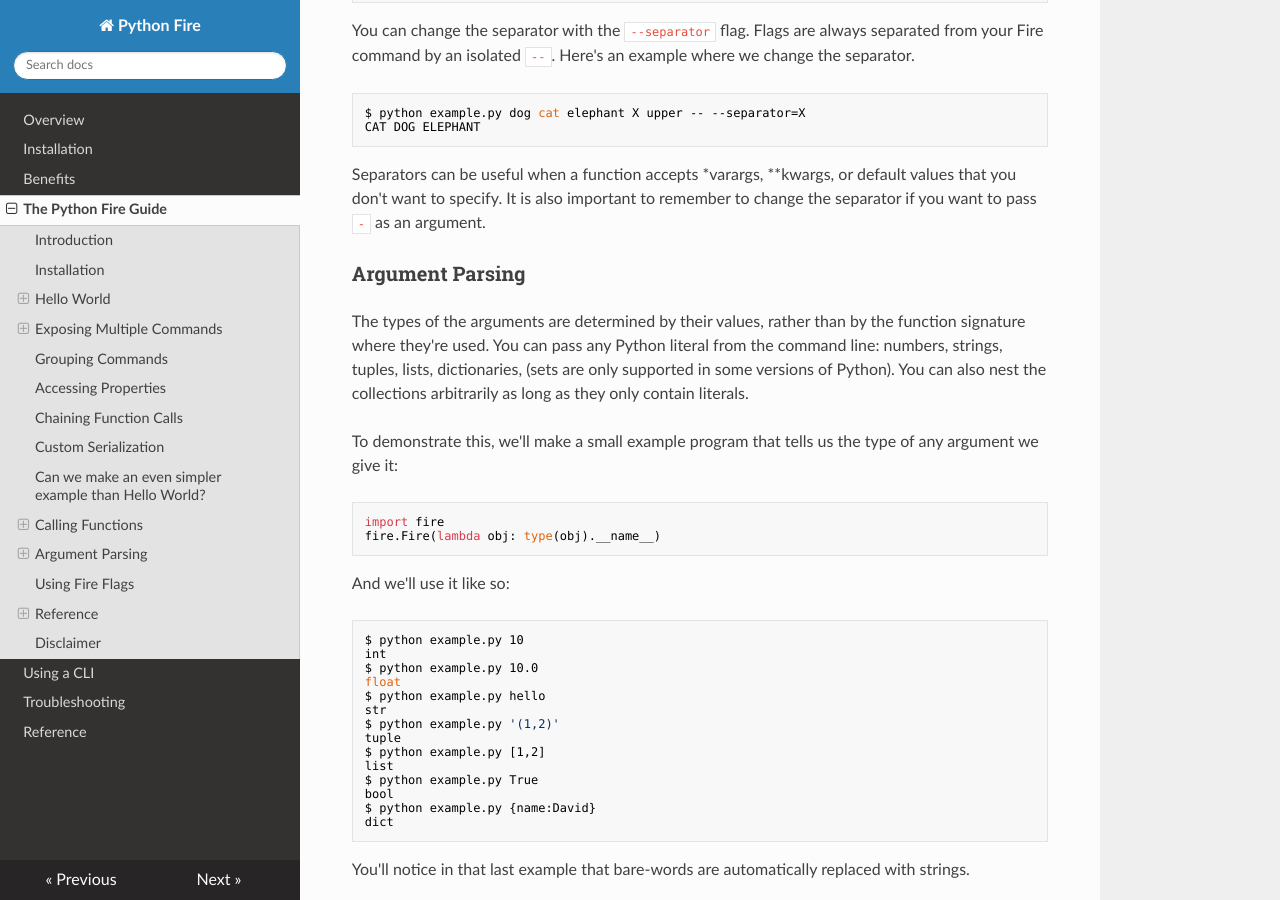
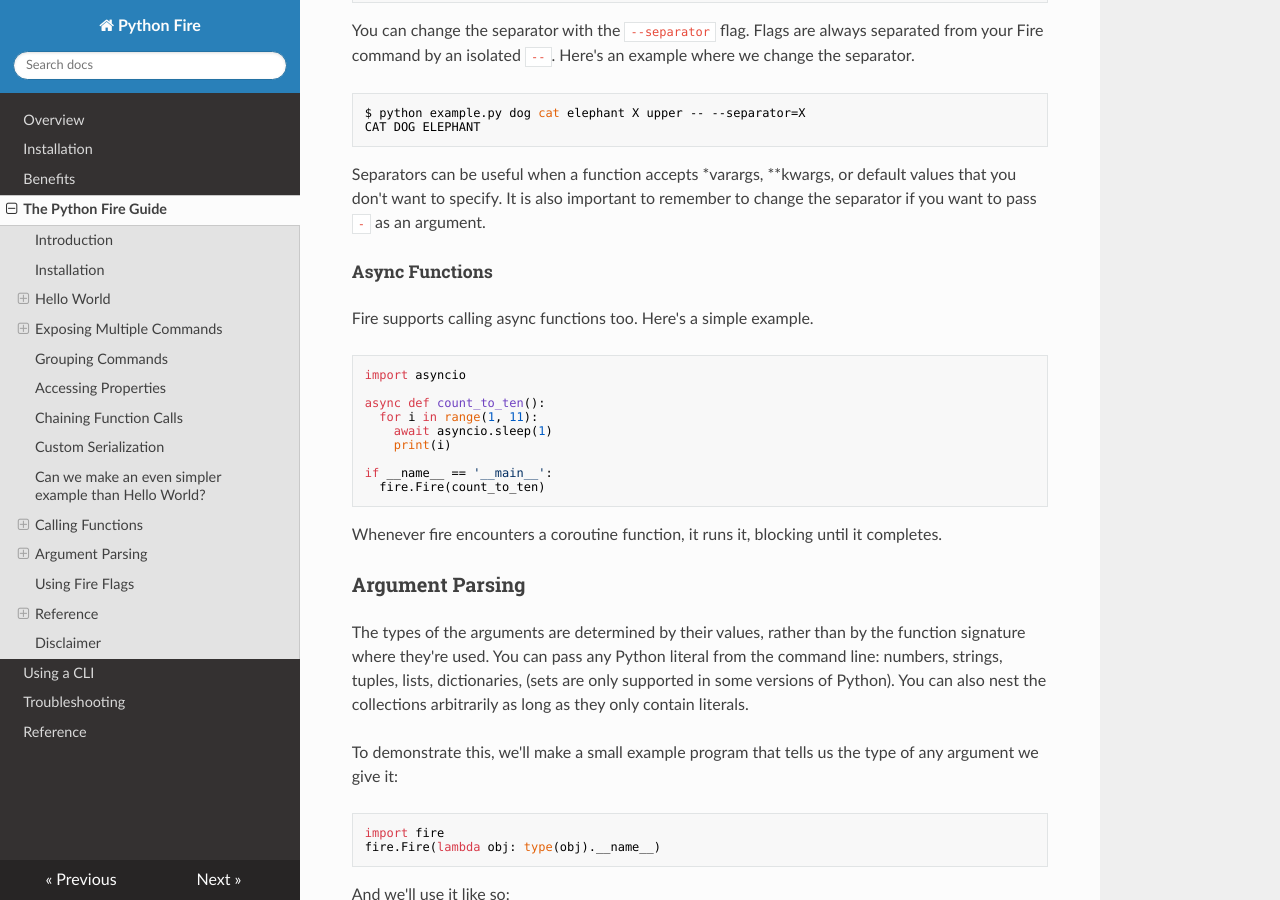
Before and after one commit to google/python-fire, an MkDocs documentation site: the page built from docs/guide.md, in a window 1280 px wide and 900 px high, scrolled down 9672 px. Built offline with MkDocs 1.6.1, drawn with Linux system fonts in a browser that asks for light colours; nearby versions of some CDN libraries.

Commit message:
Move asyncio imports and update docs

````diff
--- a/docs/guide.md
+++ b/docs/guide.md
@@ -589,6 +589,25 @@ default values that you don't want to specify. It is also important to remember
 to change the separator if you want to pass `-` as an argument.
 
 
+##### Async Functions
+
+Fire supports calling async functions too. Here's a simple example.
+
+```python
+import asyncio
+
+async def count_to_ten():
+  for i in range(1, 11):
+    await asyncio.sleep(1)
+    print(i)
+
+if __name__ == '__main__':
+  fire.Fire(count_to_ten)
+```
+
+Whenever fire encounters a coroutine function, it runs it, blocking until it completes.
+
+
 ### Argument Parsing
 
 The types of the arguments are determined by their values, rather than by the
````
Also changed, not shown: 2 other files.
